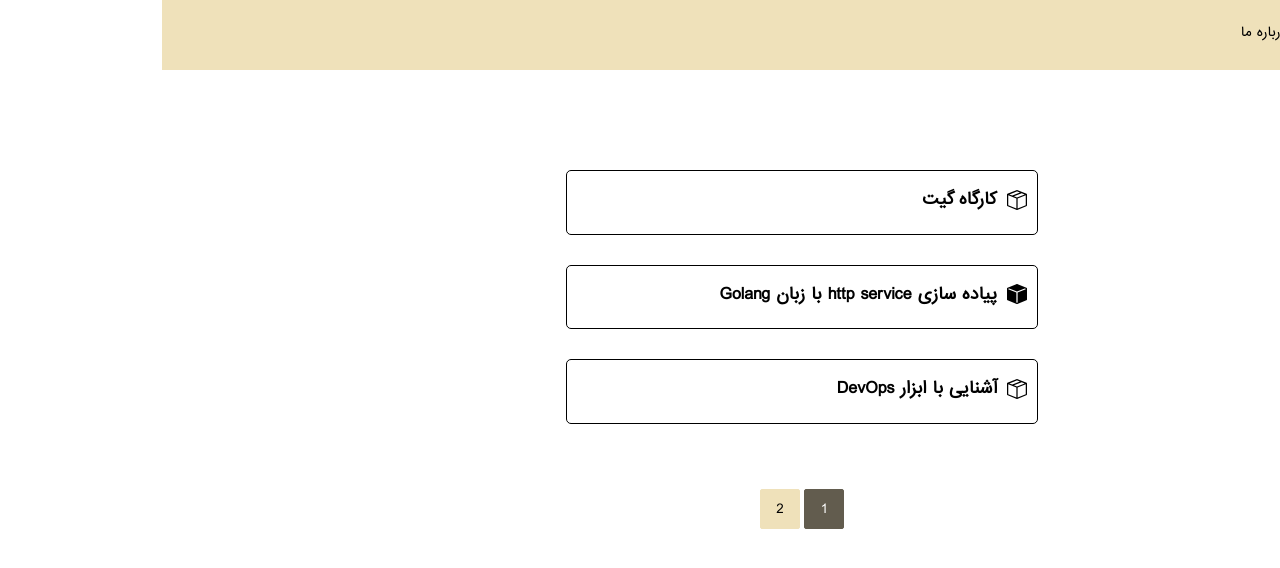
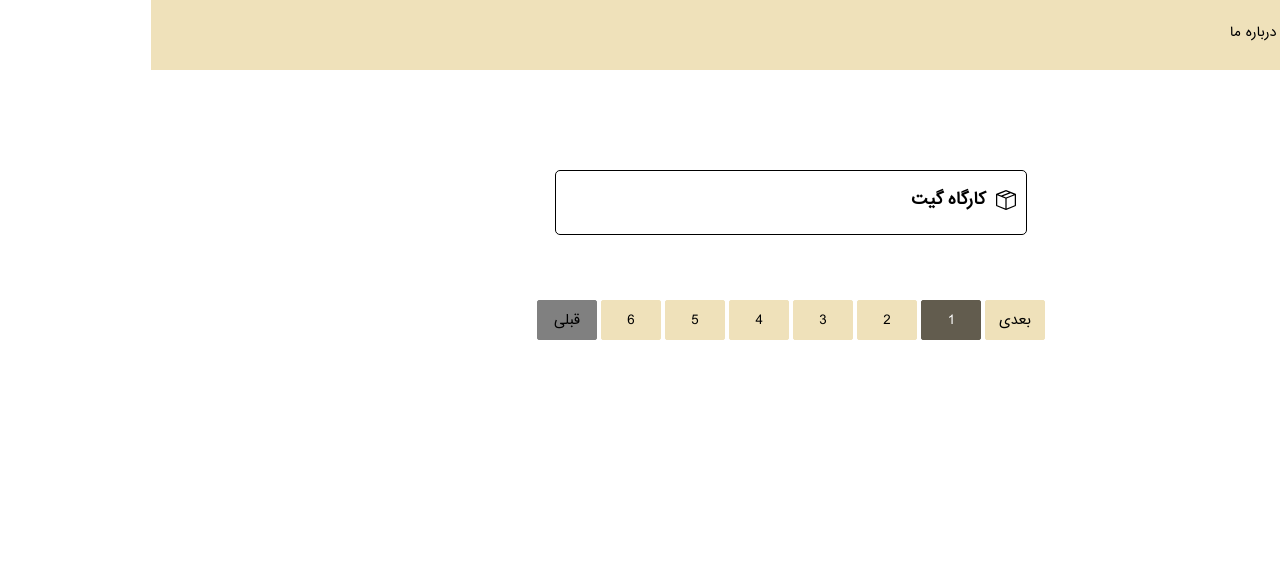
Before and after one commit to aut-daralfonoon/frontend, a Vue app: page /events in a window 1280 px wide. Shown: the top 568 px of the page. Built offline with nearby package versions, Linux system fonts and the light colour scheme.

Commit message:
update: steps

```diff
--- a/src/stores/events.js
+++ b/src/stores/events.js
@@ -10,7 +10,7 @@ export const useEventsStore = defineStore({
   id: 'events',
   // events store has only one array of events
   state: () => ({
-    step: 3,
+    step: 1,
     total: 0,
     events: [],
   }),
@@ -37,6 +37,14 @@ export const useEventsStore = defineStore({
       return (index) => {
         return state.events.slice(index, index + state.step);
       }
+    },
+    // get total number of events
+    getTotalNumberOfEvents: (state) => {
+      return state.total
+    },
+    // get step number
+    getStep: (state) => {
+      return state.step
     },
     // get all indexes
     getIndexes: (state) => {
--- a/src/views/EventsView.vue
+++ b/src/views/EventsView.vue
@@ -21,10 +21,29 @@ import { useEventsStore } from "../stores/events"
     </div>
     <div class="btn-row">
       <button
-          v-for="index in useEventsStore().getIndexes" v-on:click="this.index = index.key"
+          v-if="this.index+useEventsStore().getStep < useEventsStore().getTotalNumberOfEvents"
+          v-on:click="this.index = this.index+useEventsStore().getStep"
+      >
+        {{ "بعدی" }}
+      </button>
+      <button v-else class="span-row">
+        {{ "بعدی" }}
+      </button>
+      <button
+          v-for="index in useEventsStore().getIndexes"
+          v-on:click="this.index = index.key"
           v-bind:class="index.key === this.index ? 'btn-row-active' : ''"
       >
         {{ index.value }}
+      </button>
+      <button
+          v-if="this.index-useEventsStore().getStep >= 0"
+          v-on:click="this.index = this.index-useEventsStore().getStep"
+      >
+        {{ "قبلی" }}
+      </button>
+      <button v-else class="span-row">
+        {{ "قبلی" }}
       </button>
     </div>
   </main>
@@ -62,13 +81,20 @@ export default {
 
 .btn-row > button {
   padding: 5px 10px;
-  width: 40px;
+  width: 60px;
   height: 40px;
   margin: 0 2px;
 
   background-color: #efe1ba;
   border: 1px solid #efe1ba;
   border-radius: 2px;
+  color: black;
+}
+
+.span-row {
+  background-color: gray !important;
+  border: 1px solid gray !important;
+  border-radius: 2px !important;
   color: black;
 }
 
```
